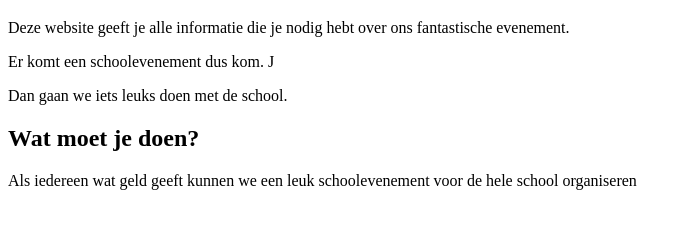
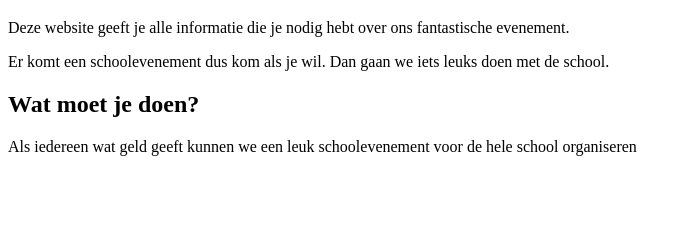
Before and after one commit to pumpkinpimmah/weekopdracht-2, a plain HTML site: page index.html in a window 1280 px wide. Shown: the part 61-290 px from the top of the page, without its empty margins (0-692 px from the left). Drawn offline with Linux system fonts and the light colour scheme.

Commit message:
WebLab Save 20-11-2026 11:52:00 (UTC+01:00)

```diff
--- a/index.html
+++ b/index.html
@@ -9,10 +9,9 @@
     <h1>Welkom bij ons schoolevenement!</h1>
     <p>Deze website geeft je alle informatie die je nodig hebt over ons fantastische evenement.</p>
 </body>
-  <p> Er komt een schoolevenement dus kom. J</p>
-    <p> Dan gaan we iets leuks doen met de school.</p>
+  <p> Er komt een schoolevenement dus kom als je wil. Dan gaan we iets leuks doen met de school.</p>
 
 <html/>
 <h2>
-  Wat moet je doen?</h2>
+  <strong> Wat moet je doen? </strong> </h2>
   <p> Als iedereen wat geld geeft kunnen we een leuk schoolevenement voor de hele school organiseren</p>
```
Also changed, not shown: 1 other file.
